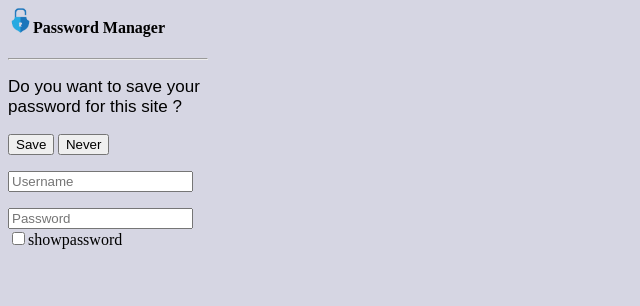
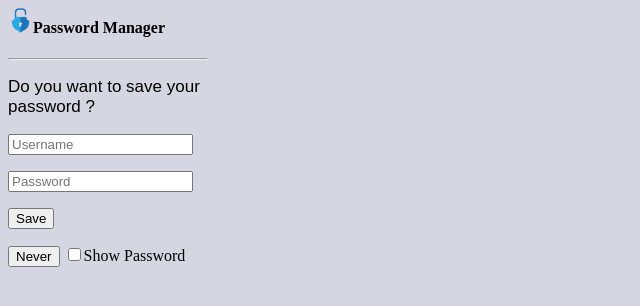
Before and after one commit to codex-iter/password-manager, a browser extension: page Extension/interface.htm in a window 1280 px wide. Shown: the whole page, without its empty margins (0-640 px from the left). Drawn offline with Linux system fonts and the light colour scheme.

Commit message:
Update interface.htm

```diff
--- a/Extension/interface.htm
+++ b/Extension/interface.htm
@@ -12,26 +12,31 @@
         }
     </style>
     <title> Password Manager</title>
+
+
 </head>
 <script type="text/javascript" src="logic.js">
 </script>
 <script src="showpwsd.js"></script>
-<script type="text/javascript" src="myscript.js "></script>
-
+<script type=" text/javascript " src="myscript.js "></script>
 <h4>
     <img src="Extension.png " height=25 width=25 align="left ">Password Manager
 </h4>
 <hr>
 
 <body style="background-color:rgba(9, 9, 85, 0.164); ">
-    <p class="sansserif " style="font-size:17px; "> Do you want to save your password for this site ?
-        <p style="font-size:14px; ">
-            <input type="button" id="save" value="Save">
+    <p class="sansserif " style="font-size:17px; "> Do you want to save your password ?
+        <p style="font-size:14px;">
+            <form action="interface2.htm" method="get">
+                <label>
+                          <p> <input  type="text" id="user" placeholder="Username"/></p>
+                           <p> <input  type="password" id="pswd" placeholder="Password"/></p>
+                    </label>
+                <input type="submit" id="save" value="Save" />
+            </form>
             <input type="button" id="never" value="Never">
-            <p><input type="text" id="user" value placeholder="Username"><br></p>
-            <input type="password" id="pswd" placeholder="Password"><br>
-            <input type="checkbox" id="chkbx">showpassword
-        </p>
+            <input type="checkbox" id="chkbx">Show Password</p>
+
 </body>
 
 </html>
```
